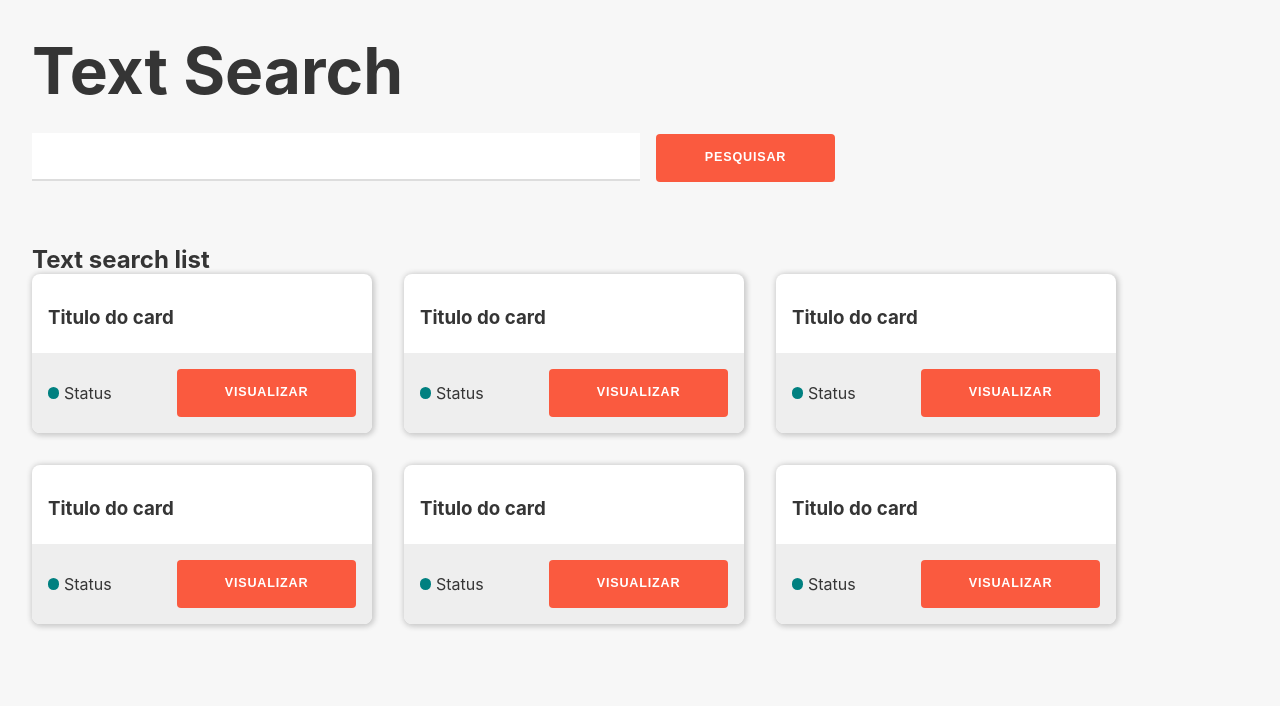
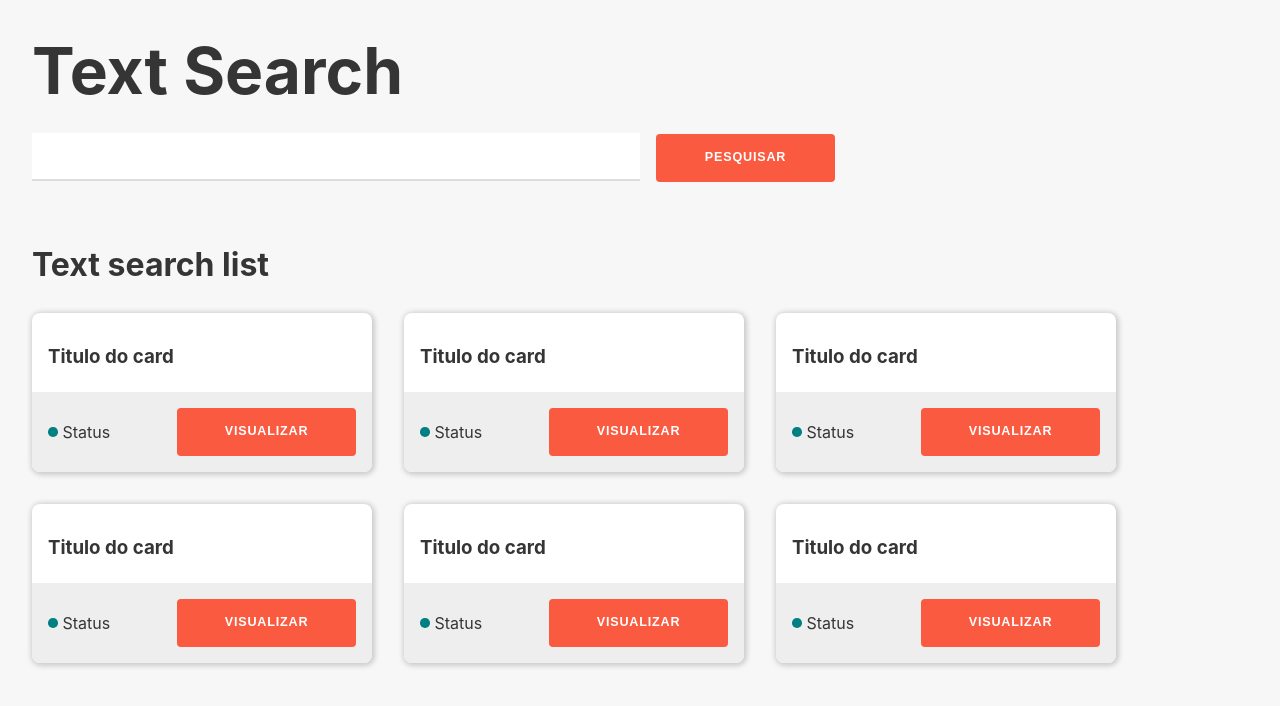
Before and after one commit to EsioFreitas/text-search, a React (Create React App) app: page / in a window 1280 px wide. Shown: the top 706 px of the page. Built offline with nearby package versions, Linux system fonts and the light colour scheme.

Commit message:
(feat): upgrad app styles component

```diff
--- a/src/App.css
+++ b/src/App.css
@@ -21,7 +21,13 @@
   margin-right: 1rem;
 }
 
-.search-list {
+.search-list > h2 {
+  font-weight: bold;
+  font-size: 2rem;
+  margin-bottom: 1.8rem;
+}
+
+.search-list > div {
   display: grid;
   grid-template-columns: repeat(auto-fill, 340px);
   gap: 2rem;
--- a/src/App.tsx
+++ b/src/App.tsx
@@ -12,9 +12,9 @@ function App() {
           <button>Pesquisar</button>
         </div>
       </header>
-      <main>
+      <main className="search-list">
         <h2>Text search list</h2>
-        <div className="search-list">
+        <div>
           <TextSearchCard />
           <TextSearchCard />
           <TextSearchCard />
--- a/src/components/TextSearchCard/styles.css
+++ b/src/components/TextSearchCard/styles.css
@@ -22,12 +22,13 @@
 .search-status {
   display: flex;
   align-items: center;
+  justify-content: center;
 }
 
 .search-status div {
   background-color: teal;
-  height: 0.7rem;
-  width: 0.7rem;
+  height: 0.6rem;
+  width: 0.6rem;
   display: inline-block;
   border-radius: 50%;
   margin-right: .3rem;
```
Also changed, not shown: 1 other file (tests, documents, lock files or other folders).
